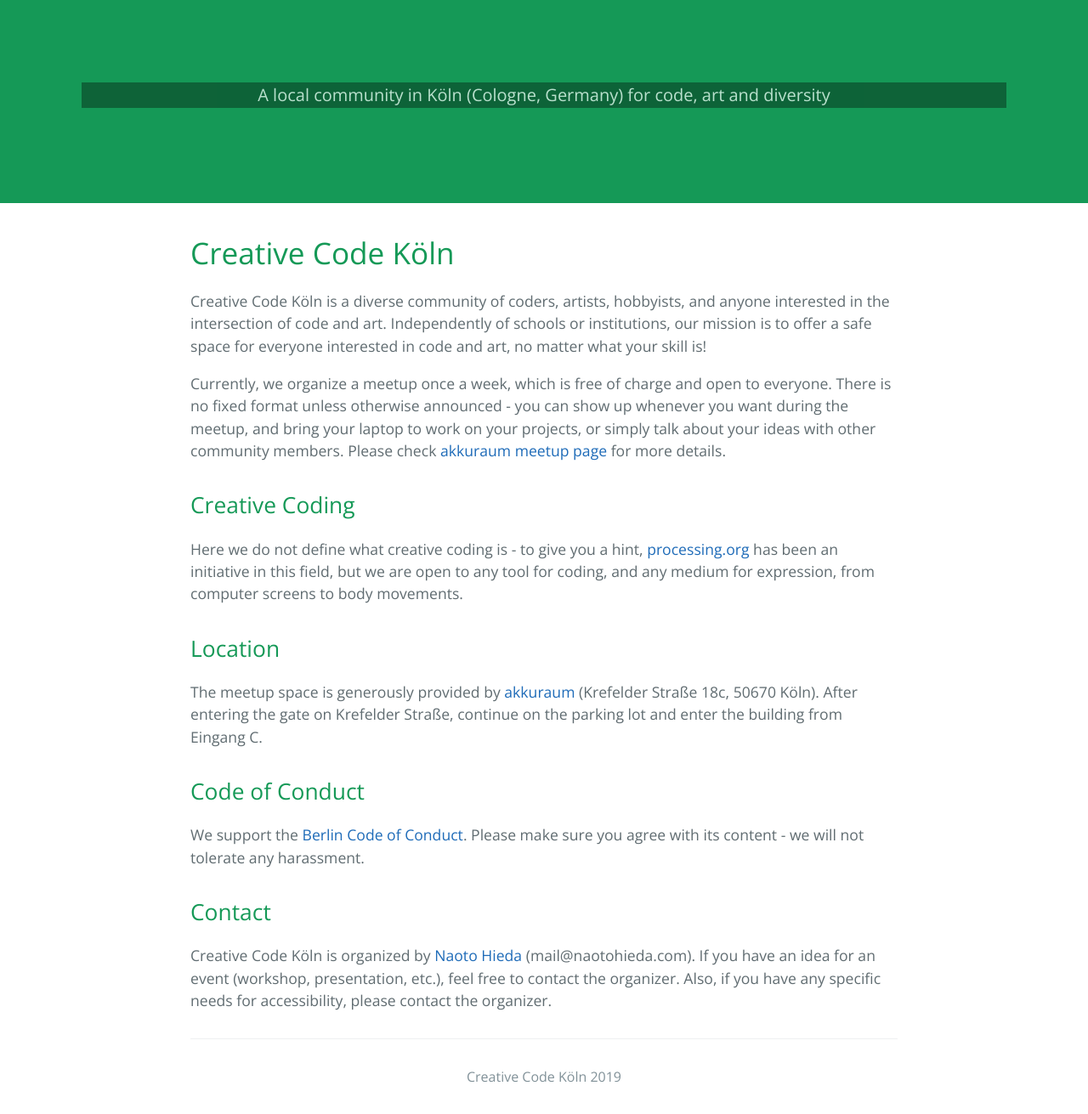
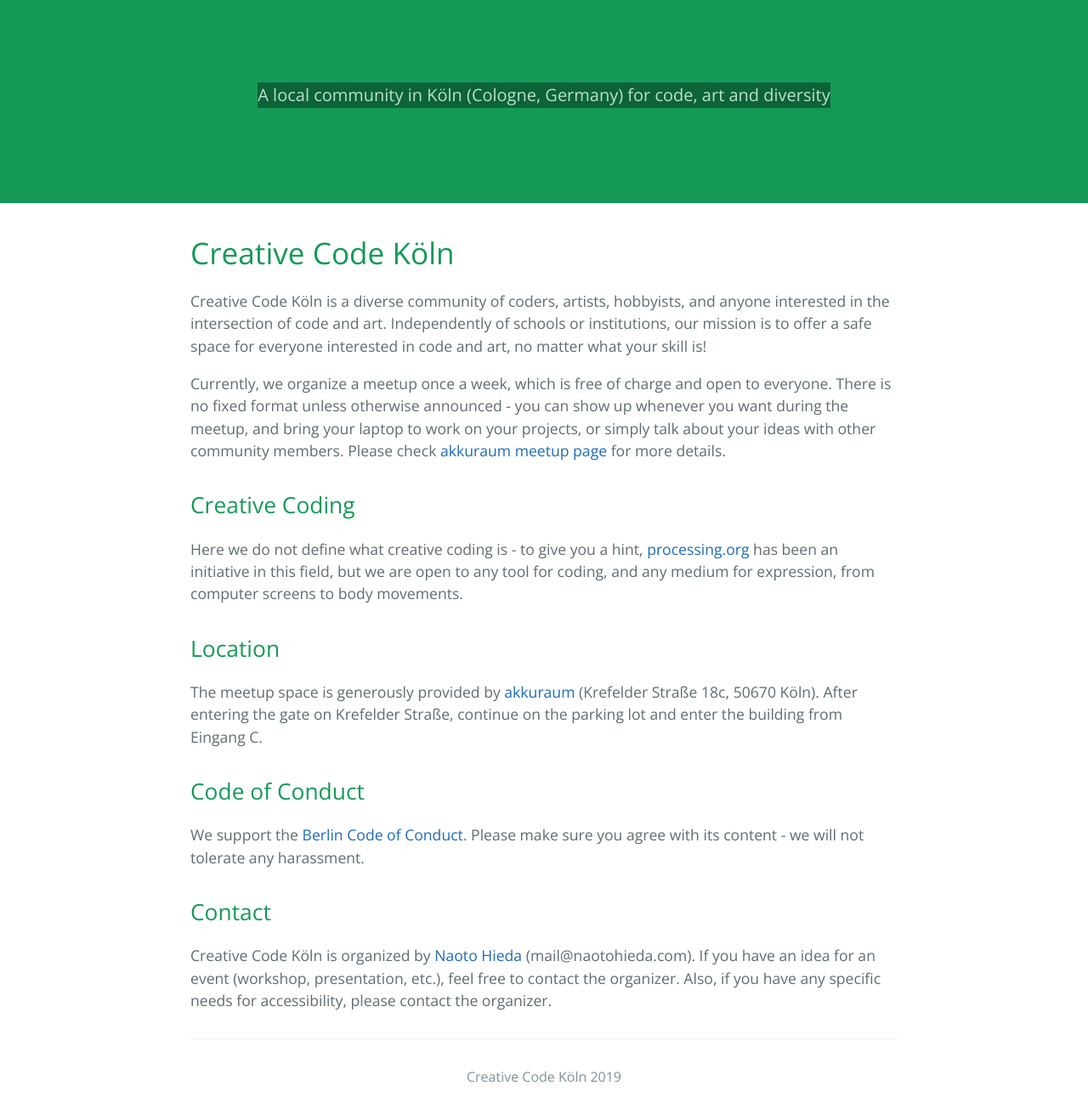
Before and after one commit to creativecodekoeln/creativecodekoeln.github.io, a Jekyll site: the page built from index.md, in a window 1280 px wide. Shown: the whole page at 85% size. Built offline with Jekyll 4.4.1, drawn with Linux system fonts in a browser that asks for light colours; our own code applies the rules of GitHub Pages for plain Markdown files.

Commit message:
adjustment

```diff
--- a/_layouts/default.html
+++ b/_layouts/default.html
@@ -127,9 +127,9 @@
           let x = p.lerp(this.fromX, this.toX, Easing.easeInOutCubic(t % 1));
           let h = (Math.sin(t + this.phase) * 0.5 + 0.5) * p.height;
           setColor(p, 'fill', (this.index + 2) % 5);
-          p.rect(x, 0, this.w / 2, p.height);
+          p.rect(x, 0, this.w / 1, p.height);
           setColor(p, 'fill', this.index % 5);
-          p.rect(x, h, this.w / 2, p.height - h);
+          p.rect(x, h, this.w / 1, p.height - h);
         }
         origin() {
           this.toX = this.orgX;
--- a/_sass/jekyll-theme-cayman.scss
+++ b/_sass/jekyll-theme-cayman.scss
@@ -109,6 +109,7 @@ a {
 
   h2 {
     background-color: rgba(0, 0, 0, 0.5);
+    display: inline-block;
   }
 
   #container {
```
